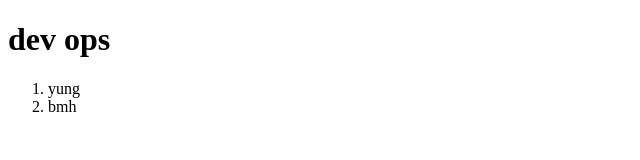
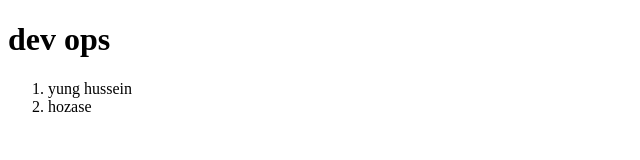
Before and after one commit to huss9in/L5SOD-DEV-OPS, a plain HTML site: page index.html in a window 1280 px wide. Shown: the full height of the page, 0-640 px from the left. Drawn offline with Linux system fonts and the light colour scheme.

Commit message:
initial commit

```diff
--- a/index.html
+++ b/index.html
@@ -9,11 +9,12 @@
     <h1>dev ops</h1>
 <ol>
     <li>
-        yung
+        yung hussein
     </li>
     <li>
-        bmh
+        hozase
     </li>
+
 
 </ol>
 
```
